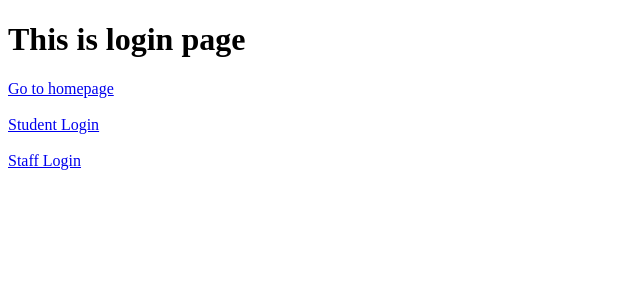
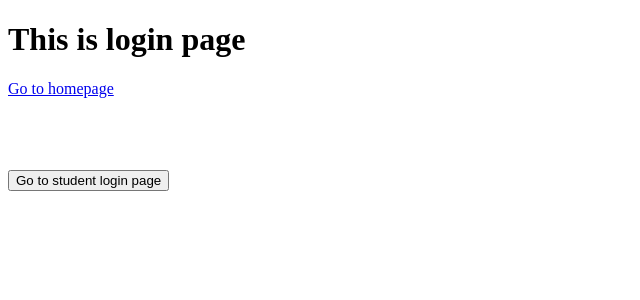
Before and after one commit to vaibhavj20/Learning-NEXT.JS, a Next.js app in the folder practice-project/: page /login in a window 1280 px wide. Shown: the top 300 px of the page, without its empty margins (0-640 px from the left). Built offline with nearby package versions, Linux system fonts and the light colour scheme.

Commit message:
added navigation btn for student login page

```diff
--- a/practice-project/src/app/login/page.js
+++ b/practice-project/src/app/login/page.js
@@ -1,17 +1,24 @@
+"use client";
 import Link from "next/link";
 import React from "react";
+import { useRouter } from "next/navigation";
 
 const LoginPage = () => {
+  const navigate = useRouter();
   return (
     <div>
       <h1>This is login page</h1>
       <Link href="/">Go to homepage</Link>
       <br />
       <br />
-      <Link href="login/studentlogin">Student Login</Link>
+      {/* <Link href="login/studentlogin">Student Login</Link> */}
       <br />
       <br />
-      <Link href="login/stafflogin">Staff Login</Link>
+      {/* <Link href="login/stafflogin">Staff Login</Link> */}
+      <br />
+      <button onClick={() => navigate.push("/login/studentlogin")}>
+        Go to student login page
+      </button>
     </div>
   );
 };
```
